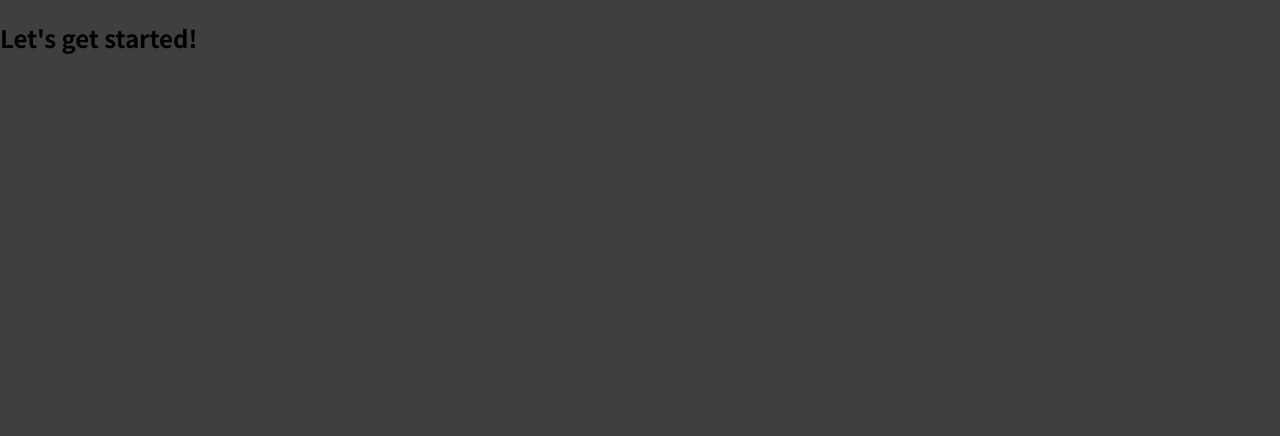
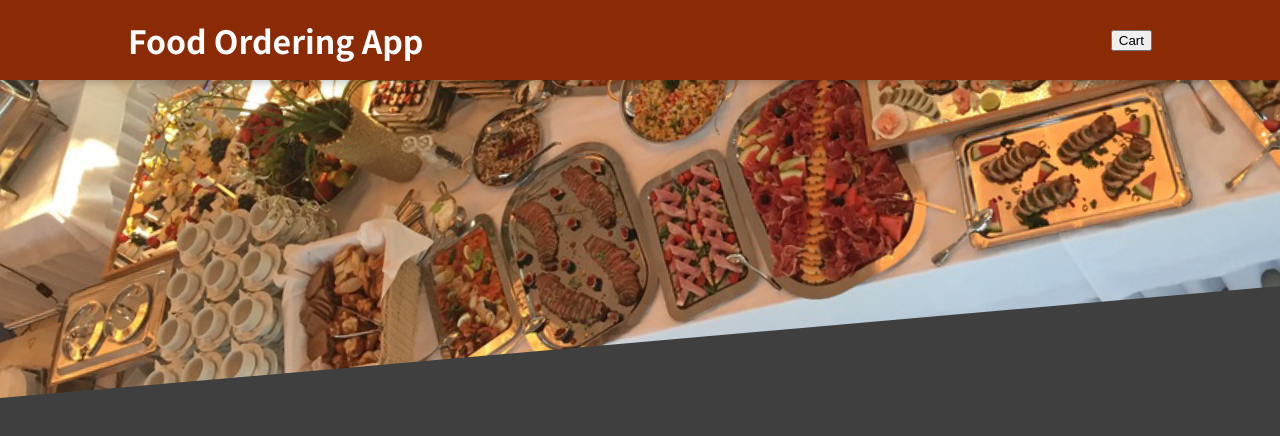
Before and after one commit to louisql/orderFoodApp-React, a React (Create React App) app: page / in a window 1280 px wide. Shown: the top 436 px of the page. Built offline with nearby package versions, Linux system fonts and the light colour scheme.

Commit message:
Badic header implemented

```diff
--- a/src/App.js
+++ b/src/App.js
@@ -1,8 +1,12 @@
+import { Fragment } from "react";
+
+import Header from "./components/Layout/Header";
+
 function App() {
   return (
-    <div>
-      <h2>Let's get started!</h2>
-    </div>
+    <Fragment>
+      <Header/>
+    </Fragment>
   );
 }
 
--- a/src/components/Layout/Header.js
+++ b/src/components/Layout/Header.js
@@ -1,15 +1,27 @@
 import { Fragment } from "react";
 
+import classes from "./Header.module.css";
+
+import mealsImage from "../../assets/meals.jpg";
+/* Using import mealsImage to practice  */
+
 const Header = (props) => {
-  return
-  /*
+  return (
+    /*
     Reminder - Fragment used to avoid having too many div in the code. Just a container - could have also imported
     React only and do react.fragment instead of Fragment
   */
-  <Fragment>
-    <header></header>
-    <div></div>
-  </Fragment>;
+    <Fragment>
+      <header className={classes.header}>
+        <h1>Food Ordering App</h1>
+        <button>Cart</button>
+      </header>
+      <div className={classes["main-image"]}>
+        {/* because of the dash in main-image we can't use the dot notation */}
+        <img src={mealsImage} alt="A table full of food" />
+      </div>
+    </Fragment>
+  );
 };
 
 export default Header;
```
Also changed, not shown: src/assets/meals.jpg (added).
